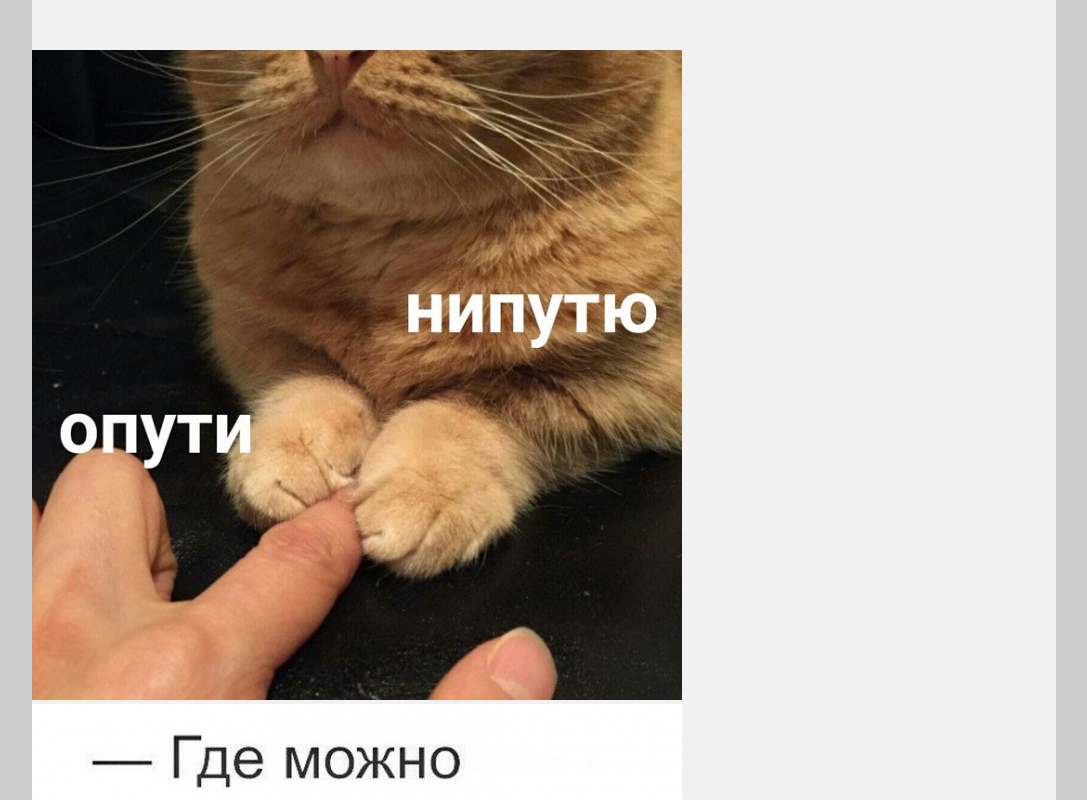
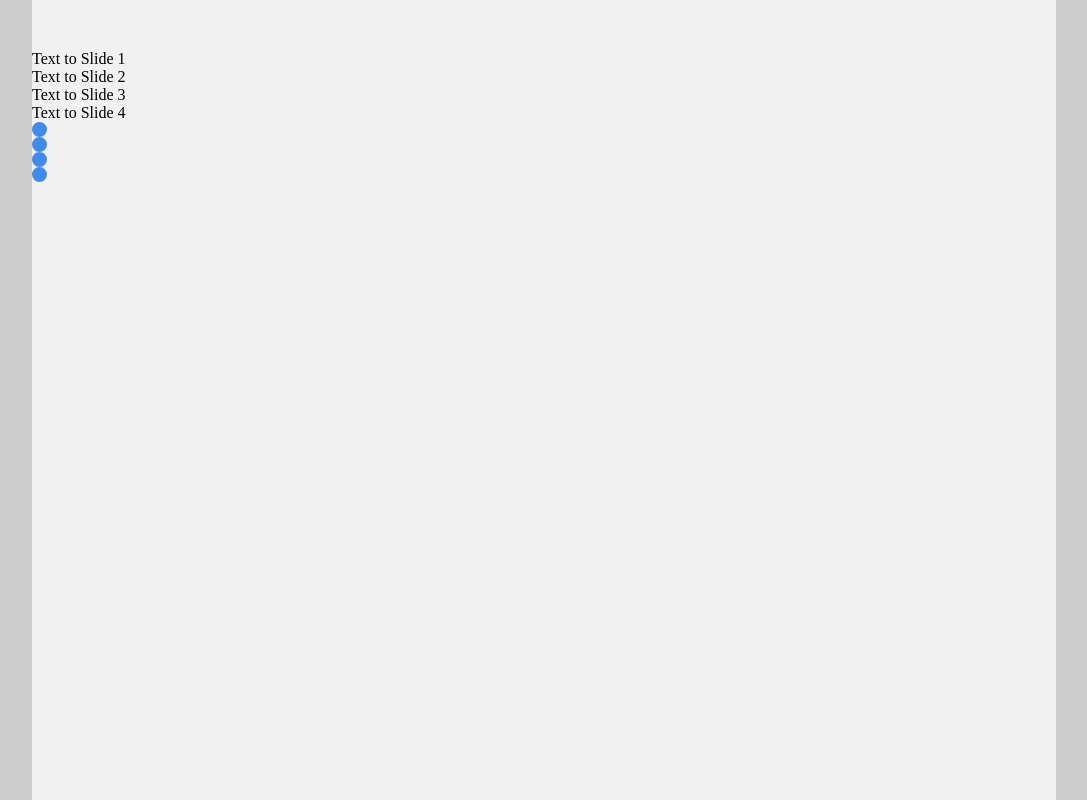
Before and after one commit to cherkasovaa/cssMemSlider, a plain HTML site: page cssMemSlider/index.html in a window 1280 px wide. Shown: the top 800 px of the page, without its empty margins (96-1183 px from the left). Drawn offline with Linux system fonts and the light colour scheme.

Commit message:
refactor: markup

```diff
--- a/cssMemSlider/index.html
+++ b/cssMemSlider/index.html
@@ -16,24 +16,35 @@
         <input class="checkbox" type="radio" name="toggle" id="slide-toggle-4" />
 
         <div class="slider">
-          <img src="./assets/mem_1.jpg" alt="mem" />
-          <img src="./assets/mem_2.jpg" alt="mem" />
-          <img src="./assets/mem_3.jpg" alt="mem" />
-          <img src="./assets/mem_4.jpg" alt="mem" />
+          <div class="slide slide-1"></div>
+          <div class="slide slide-2"></div>
+          <div class="slide slide-3"></div>
+          <div class="slide slide-4"></div>
         </div>
 
-        <div class="slide-desctiription-wrapper">
-          <p class="slide-description"></p>
-          <p class="slide-description"></p>
-          <p class="slide-description"></p>
-          <p class="slide-description"></p>
+        <div class="slides-content">
+          <p class="slide-description">Text to Slide 1</p>
+          <p class="slide-description">Text to Slide 2</p>
+          <p class="slide-description">Text to Slide 3</p>
+          <p class="slide-description">Text to Slide 4</p>
         </div>
 
         <div class="dots">
-          <label for="slide-toggle-1" class="dot dot-1"></label>
-          <label for="slide-toggle-2" class="dot dot-2"></label>
-          <label for="slide-toggle-3" class="dot dot-3"></label>
-          <label for="slide-toggle-4" class="dot dot-4"></label>
+            <label for="slide-toggle-1" class="dot-wrap dot-1">
+              <div class="dot"></div>
+            </label>
+
+            <label for="slide-toggle-2" class="dot-wrap dot-2">
+              <div class="dot"></div>
+            </label>
+
+            <label for="slide-toggle-3" class="dot-wrap dot-3">
+              <div class="dot"></div>
+            </label>
+
+            <label for="slide-toggle-4" class="dot-wrap dot-4">
+              <div class="dot"></div>
+            </label>
         </div>
       </div>
     </div>
```
